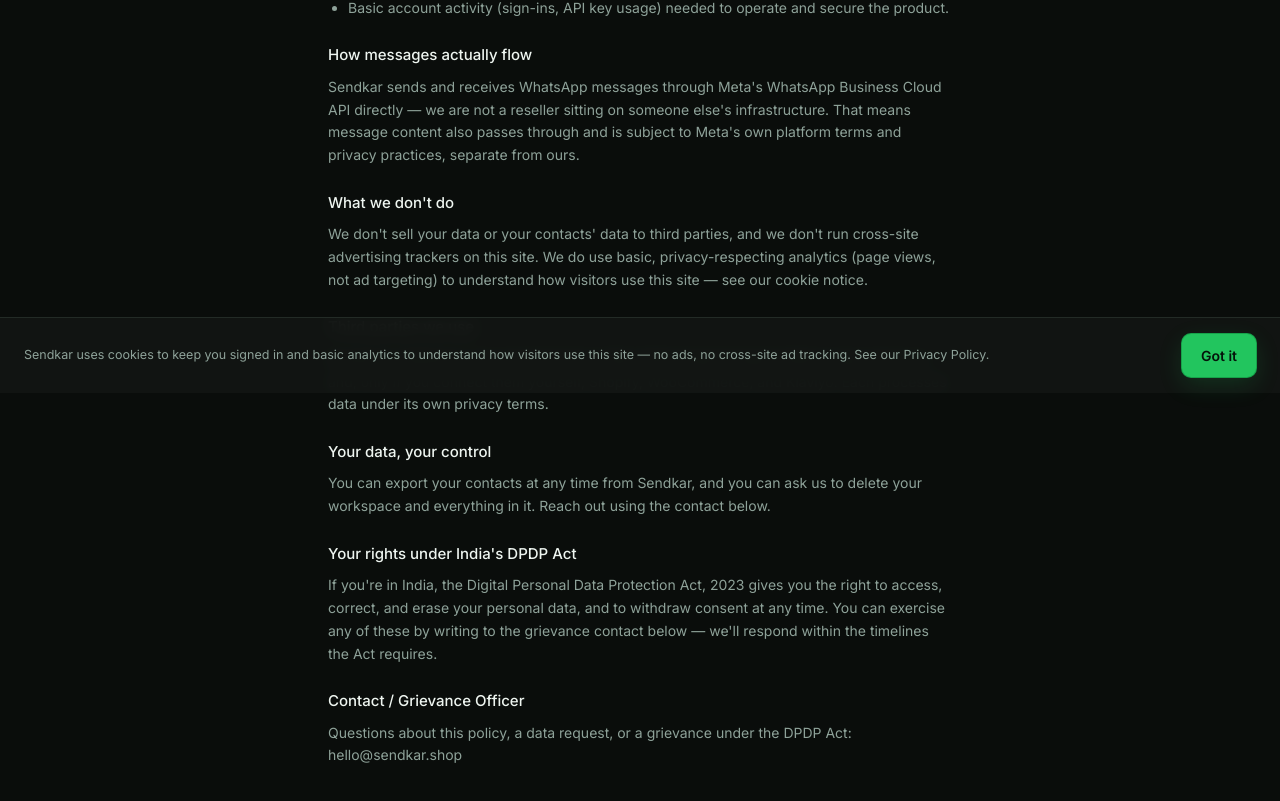
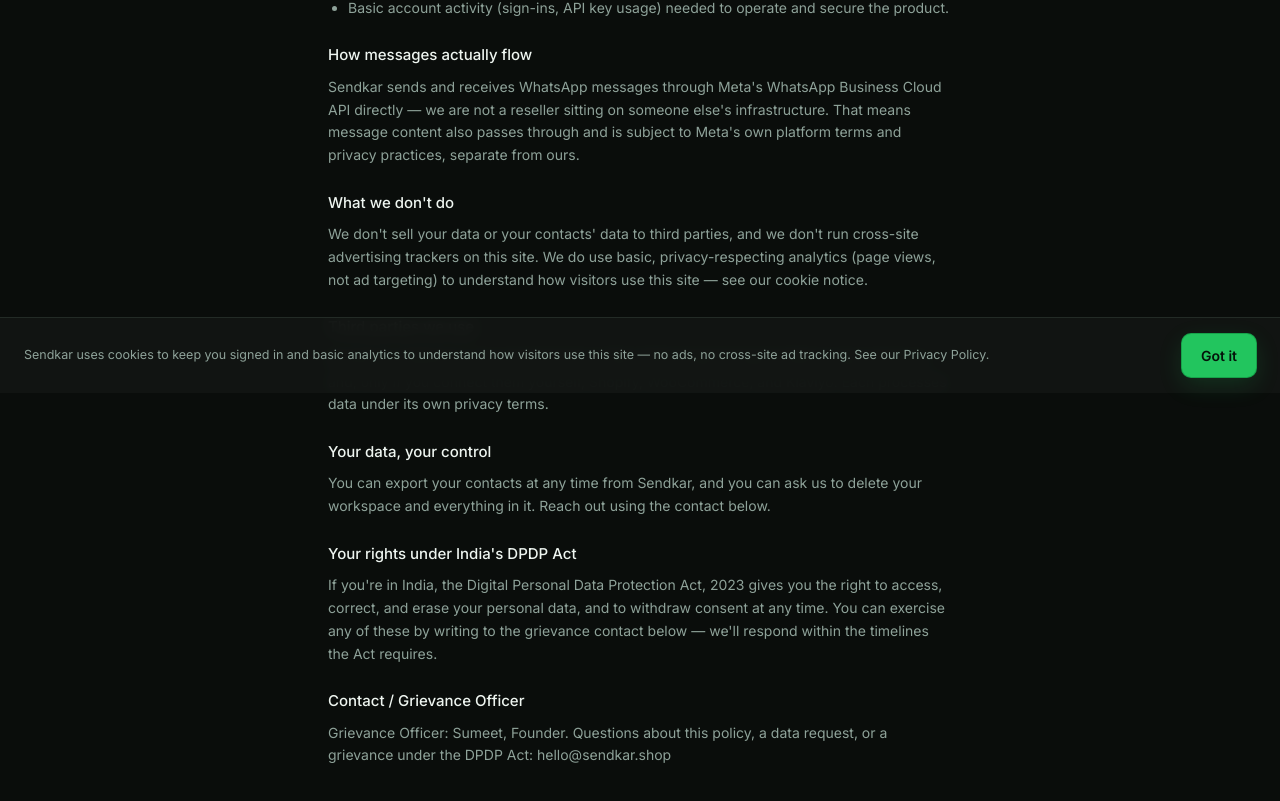
Before and after one commit to sumeet-spec/Sendkar, a Next.js app: page /privacy in a window 1280 px wide. Shown: the part 407-1208 px from the top of the page. Built offline with nearby package versions, Linux system fonts and the light colour scheme; no server answers.

Commit message:
fix: name the DPDP Act Grievance Officer explicitly

```diff
--- a/src/app/privacy/page.tsx
+++ b/src/app/privacy/page.tsx
@@ -67,6 +67,7 @@
         <section>
           <h2 className="mb-2 text-[15px] font-medium text-foreground">Contact / Grievance Officer</h2>
           <p>
+            Grievance Officer: Sumeet, Founder.{" "}
             Questions about this policy, a data request, or a grievance under the DPDP Act:{" "}
             <a href="mailto:hello@sendkar.shop" className="text-accent hover:text-accent-hover">hello@sendkar.shop</a>
           </p>
```
